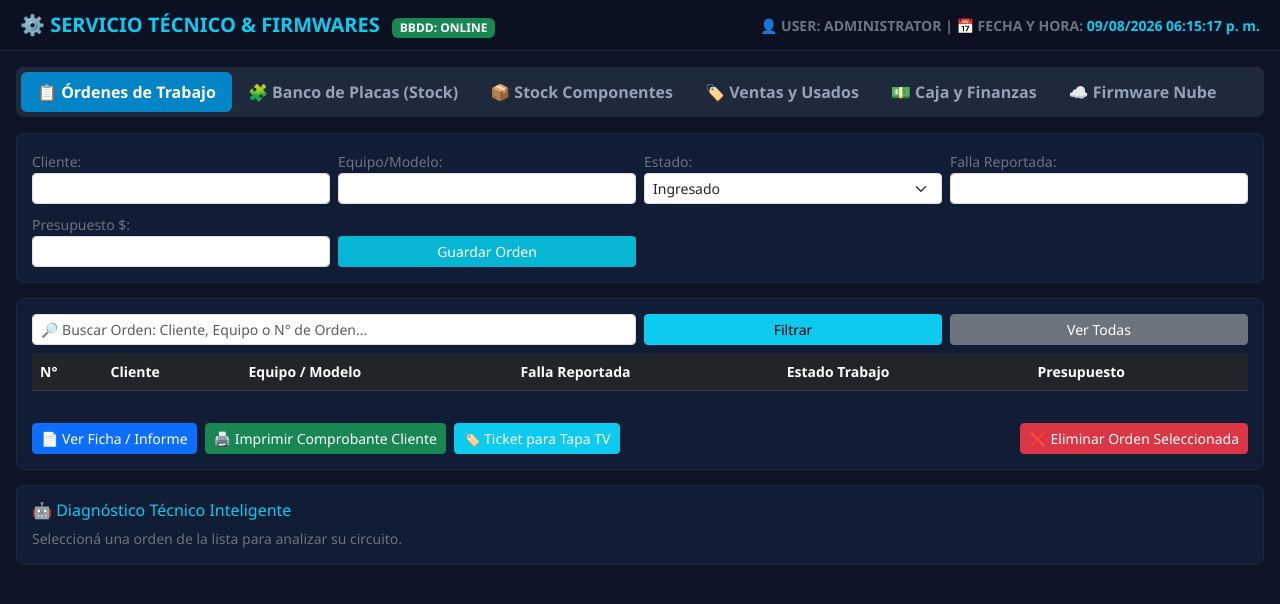
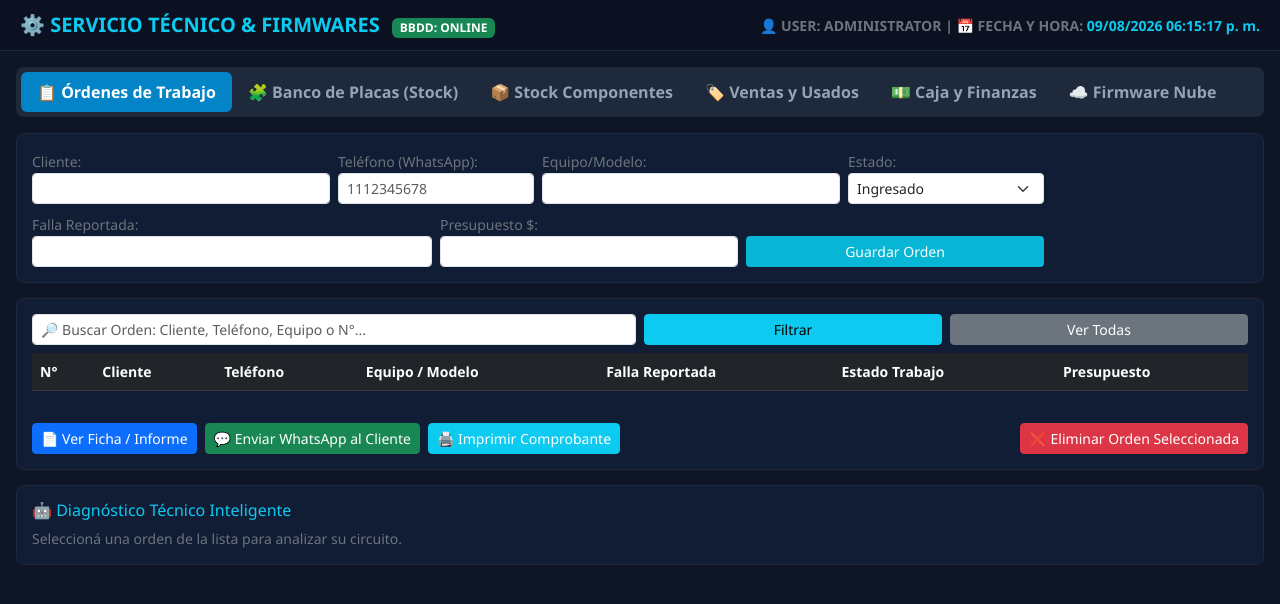
Before and after one commit to fbncastelli-bot/taller-control, a Flask app: page / in a window 1280 px wide. Shown: the top 604 px of the page. Run offline with Flask 3, Linux system fonts and the light colour scheme; data that the repository does not hold is empty; some libraries are stand-ins or nearby versions.

Commit message:
Update index.html

```diff
--- a/templates/index.html
+++ b/templates/index.html
@@ -48,8 +48,9 @@
             <div class="card-custom">
                 <div class="row g-2">
                     <div class="col-md-3"><label class="small text-secondary">Cliente:</label><input type="text" id="ot-cliente" class="form-control form-control-sm"></div>
+                    <div class="col-md-2"><label class="small text-secondary">Teléfono (WhatsApp):</label><input type="text" id="ot-telefono" class="form-control form-control-sm" placeholder="1112345678"></div>
                     <div class="col-md-3"><label class="small text-secondary">Equipo/Modelo:</label><input type="text" id="ot-equipo" class="form-control form-control-sm"></div>
-                    <div class="col-md-3"><label class="small text-secondary">Estado:</label>
+                    <div class="col-md-2"><label class="small text-secondary">Estado:</label>
                         <select id="ot-estado" class="form-select form-select-sm">
                             <option value="Ingresado">Ingresado</option>
                             <option value="Presupuestado">Presupuestado</option>
@@ -57,7 +58,7 @@
                             <option value="Finalizado">Finalizado</option>
                         </select>
                     </div>
-                    <div class="col-md-3"><label class="small text-secondary">Falla Reportada:</label><input type="text" id="ot-falla" class="form-control form-control-sm"></div>
+                    <div class="col-md-4"><label class="small text-secondary">Falla Reportada:</label><input type="text" id="ot-falla" class="form-control form-control-sm"></div>
                     <div class="col-md-3"><label class="small text-secondary">Presupuesto $:</label><input type="number" id="ot-presupuesto" class="form-control form-control-sm"></div>
                     <div class="col-md-3 align-self-end"><button onclick="guardarOrden()" class="btn btn-cyan btn-sm w-100">Guardar Orden</button></div>
                 </div>
@@ -65,7 +66,7 @@
 
             <div class="card-custom">
                 <div class="row g-2 mb-2">
-                    <div class="col-md-6"><input type="text" id="buscar-ot" onkeyup="filtrarTablaOT()" class="form-control form-control-sm" placeholder="🔎 Buscar Orden: Cliente, Equipo o N° de Orden..."></div>
+                    <div class="col-md-6"><input type="text" id="buscar-ot" onkeyup="filtrarTablaOT()" class="form-control form-control-sm" placeholder="🔎 Buscar Orden: Cliente, Teléfono, Equipo o N°..."></div>
                     <div class="col-md-3"><button onclick="filtrarTablaOT()" class="btn btn-info btn-sm w-100">Filtrar</button></div>
                     <div class="col-md-3"><button onclick="cargarOrdenes()" class="btn btn-secondary btn-sm w-100">Ver Todas</button></div>
                 </div>
@@ -73,7 +74,7 @@
                 <div class="table-responsive">
                     <table class="table table-dark table-hover small">
                         <thead>
-                            <tr><th>N°</th><th>Cliente</th><th>Equipo / Modelo</th><th>Falla Reportada</th><th>Estado Trabajo</th><th>Presupuesto</th></tr>
+                            <tr><th>N°</th><th>Cliente</th><th>Teléfono</th><th>Equipo / Modelo</th><th>Falla Reportada</th><th>Estado Trabajo</th><th>Presupuesto</th></tr>
                         </thead>
                         <tbody id="tabla-ordenes"></tbody>
                     </table>
@@ -81,9 +82,21 @@
 
                 <div class="d-flex flex-wrap gap-2 mt-3">
                     <button onclick="verFichaOT()" class="btn btn-primary btn-sm">📄 Ver Ficha / Informe</button>
-                    <button onclick="imprimirComprobante()" class="btn btn-success btn-sm">🖨️ Imprimir Comprobante Cliente</button>
-                    <button onclick="imprimirTicketTV()" class="btn btn-info btn-sm text-white">🏷️ Ticket para Tapa TV</button>
+                    <button onclick="enviarWhatsApp()" class="btn btn-success btn-sm">💬 Enviar WhatsApp al Cliente</button>
+                    <button onclick="imprimirComprobante()" class="btn btn-info btn-sm text-white">🖨️ Imprimir Comprobante</button>
                     <button onclick="eliminarOrdenSeleccionada()" class="btn btn-danger btn-sm ms-auto">❌ Eliminar Orden Seleccionada</button>
+                </div>
+            </div>
+
+            <!-- Modal / Visualizador de Ficha e Informe -->
+            <div id="modal-ficha" class="card-custom mt-3" style="display: none; border: 1px solid #0284c7;">
+                <div class="d-flex justify-content-between align-items-center mb-2">
+                    <h5 class="text-info m-0">📋 Ficha de Trabajo e Informe Técnico</h5>
+                    <button onclick="cerrarFicha()" class="btn btn-outline-danger btn-sm">Cerrar ✖</button>
+                </div>
+                <div id="contenido-ficha" class="p-2 bg-dark rounded text-light small"></div>
+                <div class="mt-3 text-end">
+                    <button onclick="enviarWhatsAppModal()" class="btn btn-success btn-sm">💬 Enviar este Informe por WhatsApp</button>
                 </div>
             </div>
 
@@ -93,7 +106,7 @@
             </div>
         </div>
 
-        <!-- 2. STOCK COMPONENTES (CATEGORÍAS AMPLIADAS) -->
+        <!-- 2. STOCK COMPONENTES -->
         <div id="sec-repuestos" style="display: none;">
             <div class="card-custom">
                 <div class="row g-2">
```
